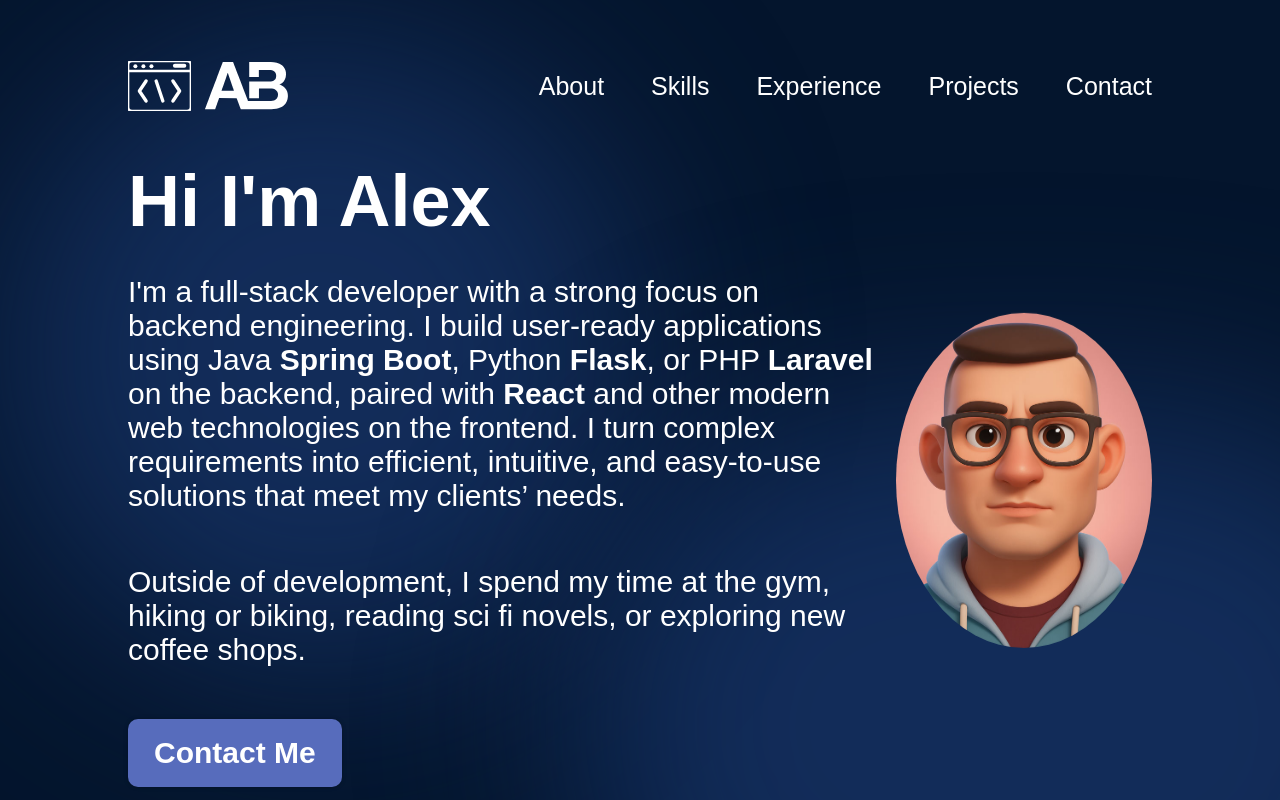
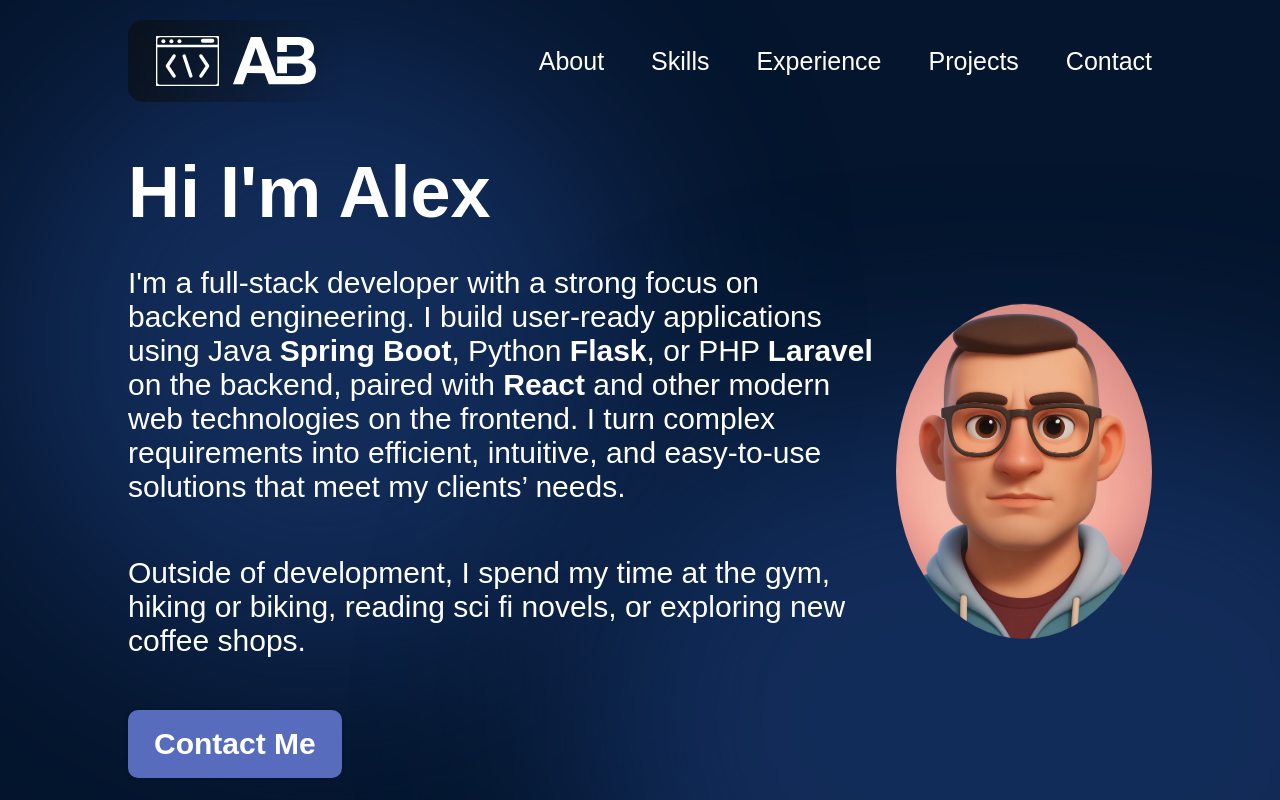
Before and after one commit to alexbalak21/Portofolio-React, a React (Vite) app: page / in a window 1280 px wide. Shown: the top 800 px of the page. Built offline with nearby package versions, Linux system fonts and the light colour scheme.

Commit message:
Updated style

```diff
--- a/src/App.css
+++ b/src/App.css
@@ -37,7 +37,7 @@ html {
   display: flex;
   align-items: center;
   justify-content: space-between;
-  padding-top: 61px;
+  padding-top: 20px;
   z-index: 2;
   margin: 0 10%;
 }
@@ -48,6 +48,14 @@ html {
   gap: 12px;
   text-decoration: none;
   color: var(--color-text);
+  border-radius: 15px;
+  padding: 16px 28px;
+  background: linear-gradient(90deg, rgba(12, 12, 12, 0.6) 0%, rgba(255, 255, 255, 0) 100%);
+  transition: 0.3s;
+}
+
+.navbar__logo:hover {
+  background: linear-gradient(90deg, rgba(25, 55, 109, 0.8) 0%, rgba(255, 255, 255, 0.05) 100%);
 }
 
 .navbar__logo img {
@@ -61,6 +69,7 @@ html {
 
 .navbar__toggle-btn {
   display: none;
+  margin-top: 20px;
 }
 
 .navbar__list {
@@ -114,6 +123,7 @@ html {
   .navbar__list--open {
     display: flex;
     z-index: 1;
+    margin-top: 11px;
   }
 
   .hero__title {
```
